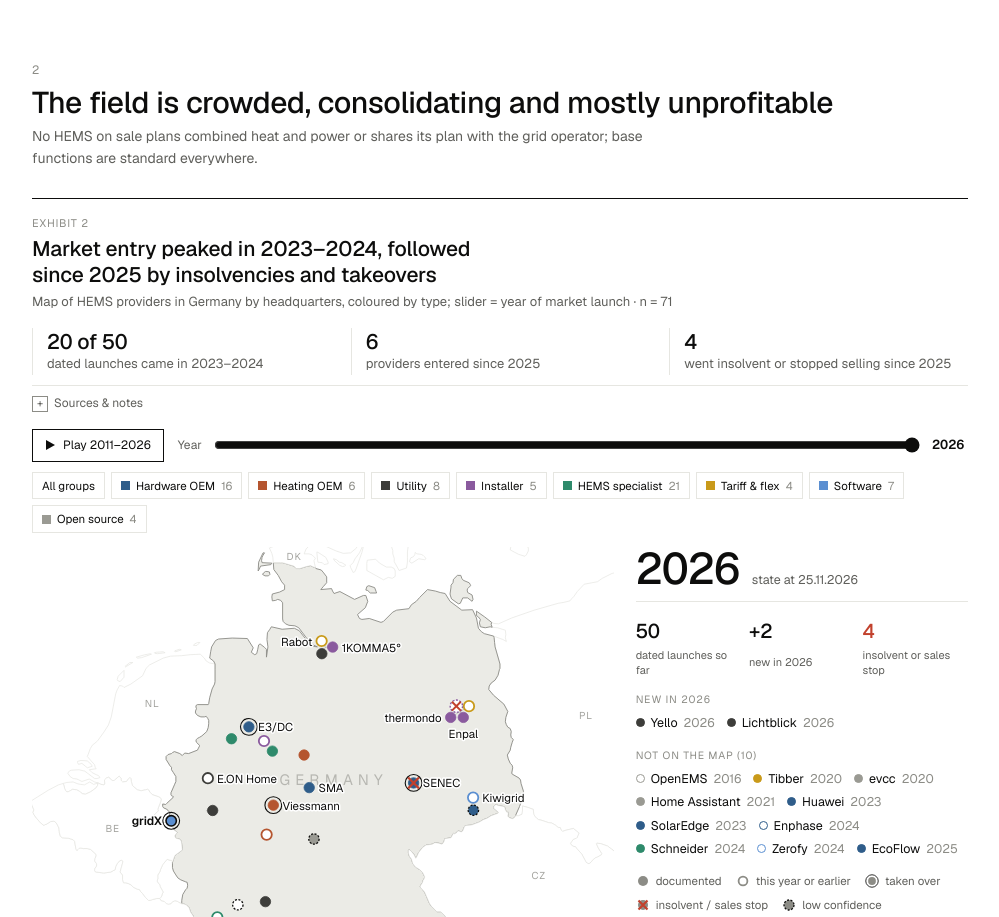
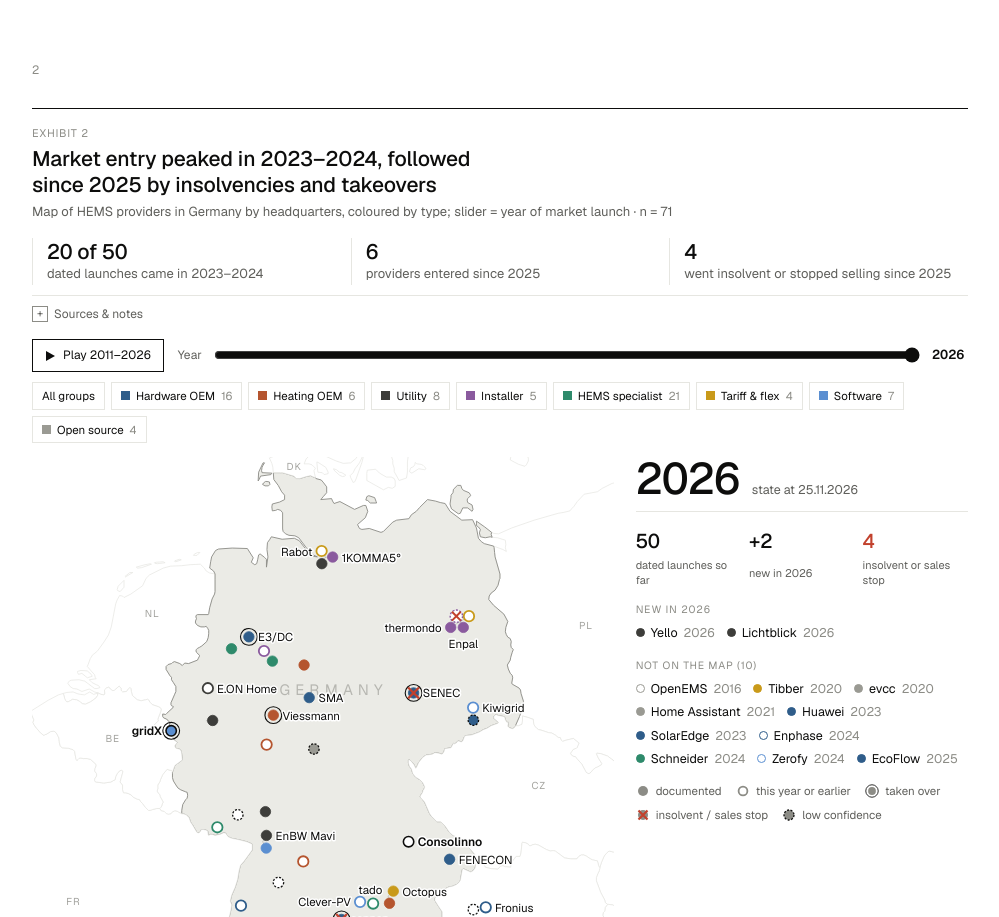
Before and after one commit to pfrohlfs-lab/hems-propens, a plain HTML site: page market/index.html in a window 1280 px wide. Shown: the part 1377-2294 px from the top of the page, without its empty margins (264-1263 px from the left). Drawn offline with nearby package versions, Linux system fonts and the light colour scheme.

Commit message:
Market page: drop the chapter 2 headline and kick line
Co-Authored-By: Claude Opus 5.5 <noreply@anthropic.com>

```diff
--- a/market/index.html
+++ b/market/index.html
@@ -341,8 +341,6 @@ table.m2-sg tr.ours td.l b { font-weight: 600; }
 <section class="chapter" id="landscape">
   <header>
     <span class="no">2</span>
-    <h2>The field is crowded, consolidating and mostly unprofitable</h2>
-    <p class="kick">No HEMS on sale plans combined heat and power or shares its plan with the grid operator; base functions are standard everywhere.</p>
   </header>
 
   <figure class="exhibit wide" id="x-entry-map">
```
